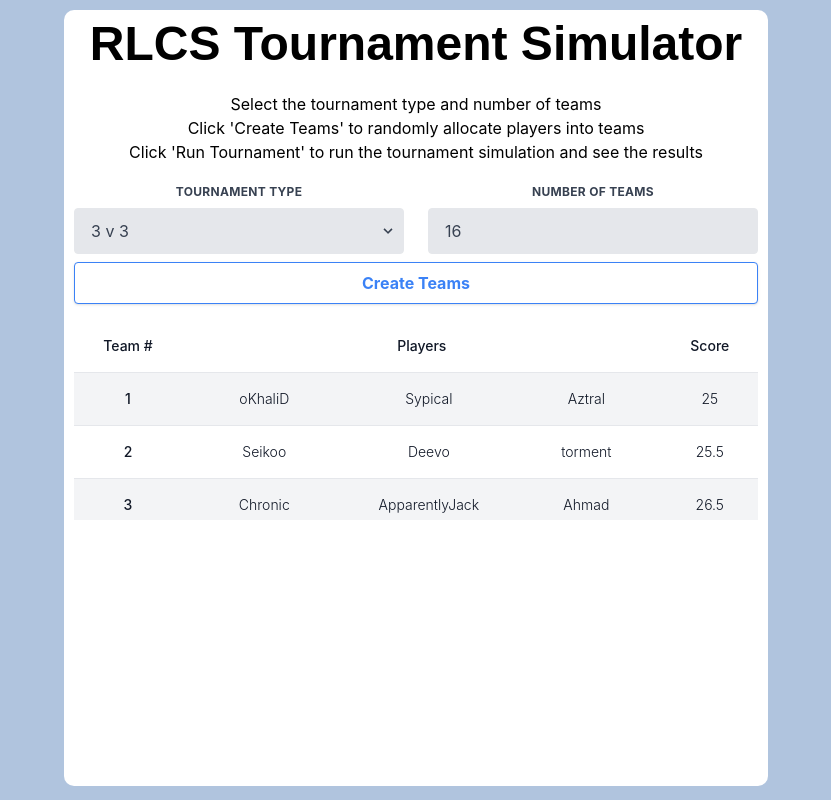
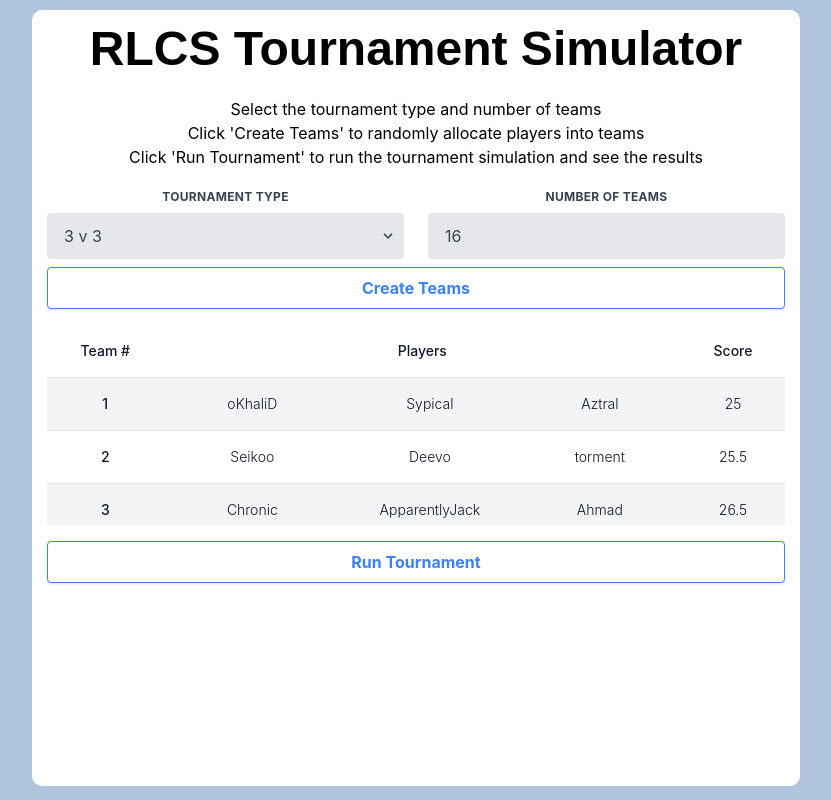
Before and after one commit to alexmitchelldev/rlcs-tournament-react, a React (Create React App) app: page / in a window 1280 px wide. Both pictures are taken after a click on the button "Create Teams". Shown: the whole page, without its empty margins (224-1055 px from the left). Built offline with nearby package versions, Linux system fonts and the light colour scheme.

Commit message:
Add RunTournament component

```diff
--- a/src/App.js
+++ b/src/App.js
@@ -3,6 +3,7 @@
 import { players } from "./components/Player";
 import { Teams, Team } from "./components/Teams";
 import SetupTournament from "./components/SetupTournament";
+import RunTournament from "./components/RunTournament";
 import { useState } from "react";
 
 function App() {
@@ -10,6 +11,7 @@
   const [NUMBER_OF_TEAMS, setNumberOfTeams] = useState(16);
   const [tournamentComplete, setTournamentComplete] = useState(false);
   const [displayTeamsTable, setDisplayTeamsTable] = useState(false);
+  const [displayRunTournament, setDisplayRunTournament] = useState(false);
   const [displayResult, setDisplayResult] = useState(false);
   const [teams, setTeams] = useState([]);
   const createTeams = () => {
@@ -38,6 +40,7 @@
 
     setTeams(teams);
     setDisplayTeamsTable(true);
+    setDisplayRunTournament(true);
     setTournamentComplete(false);
   };
   const [results, setResults] = useState([]);
@@ -69,7 +72,7 @@
 
   return (
     <>
-      <div style={{ width: "55%", margin: "0 auto", height: "97vh", marginTop: "10px", padding: "10px", backgroundColor: "white", borderRadius: "10px"}}>
+      <div style={{ width: "60%", margin: "0 auto", height: "97vh", marginTop: "10px", padding: "15px", backgroundColor: "white", borderRadius: "10px"}}>
         <Header />
         <SetupTournament
           setTeamSize={setTeamSize}
@@ -82,6 +85,7 @@
           teamSize={TEAM_SIZE}
           displayTeamsTable={displayTeamsTable}
         />
+        <RunTournament displayRunTournament={displayRunTournament}/>
       </div>
     </>
   );
--- /dev/null
+++ b/src/components/RunTournament.js
@@ -0,0 +1,19 @@
+const RunTournament = (props) => {
+  return (
+    <div className="mt-4">
+      {props.displayRunTournament ? (
+        <form>
+          <button
+            className="shadow bg-white hover:bg-blue-400 hover:text-white border border-blue-500 focus:shadow-outline focus:outline-none text-blue-500 font-bold py-2 px-4 rounded w-full"
+            form="run-tournament"
+            value="Submit"
+          >
+            Run Tournament
+          </button>
+        </form>
+      ) : null}
+    </div>
+  );
+};
+
+export default RunTournament;
```
